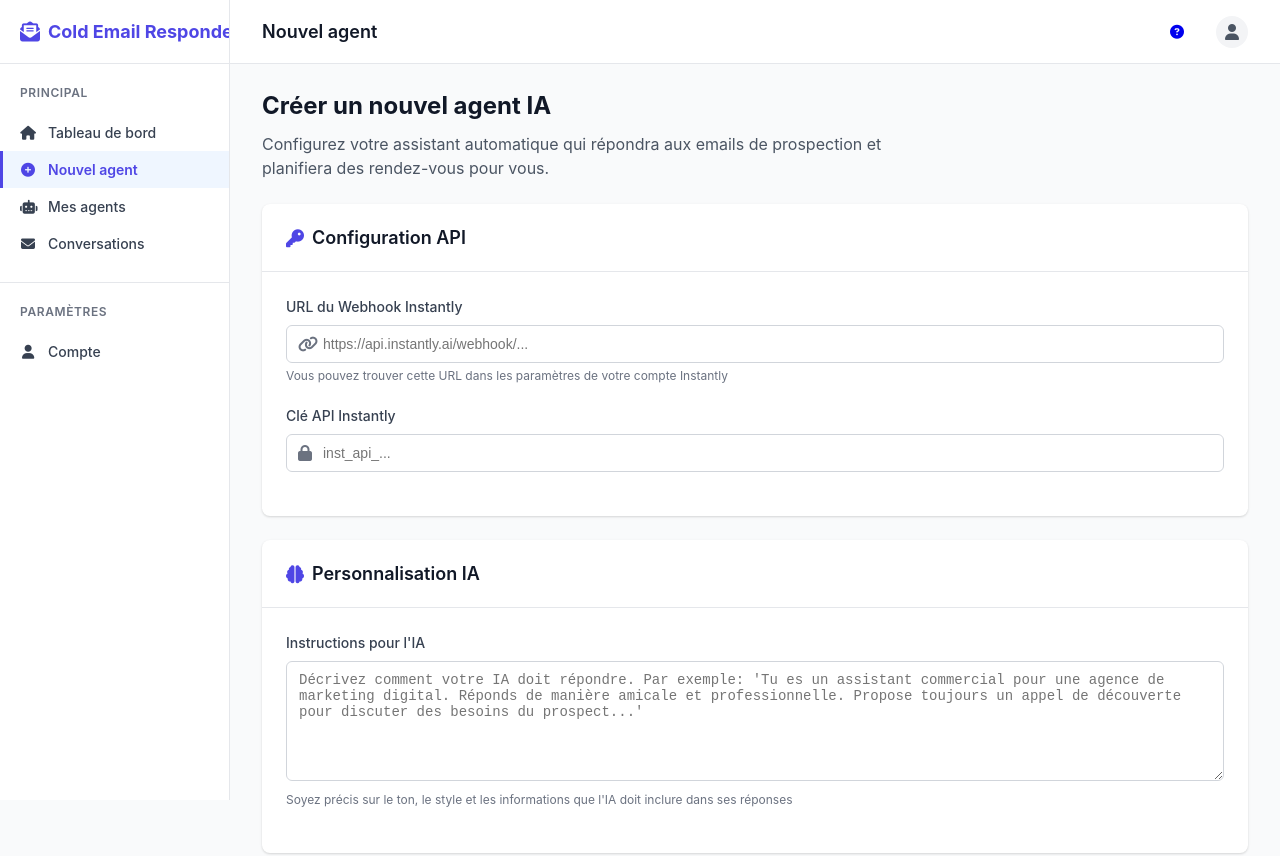
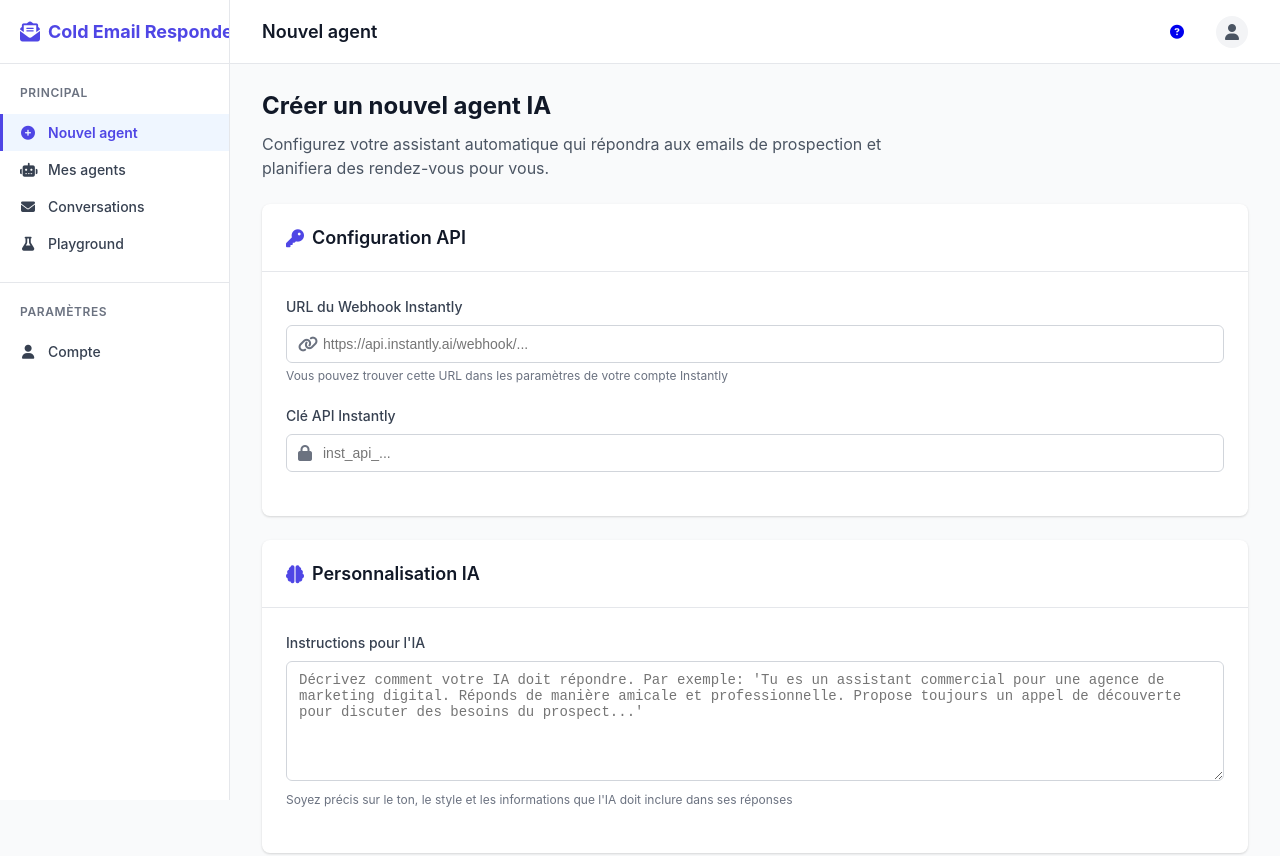
Before and after one commit to eliassaoe/saas_unlimited_lead, a plain HTML site: page index.html in a window 1280 px wide. Shown: the top 856 px of the page. Drawn offline with Linux system fonts and the light colour scheme.

Commit message:
Update index.html

```diff
--- a/index.html
+++ b/index.html
@@ -598,12 +598,7 @@
             <div class="sidebar-section">
                 <h3 class="sidebar-heading">Principal</h3>
                 <ul class="sidebar-menu">
-                    <li class="sidebar-menu-item">
-                        <a href="#" class="sidebar-menu-link">
-                            <i class="fas fa-home sidebar-menu-icon"></i>
-                            Tableau de bord
-                        </a>
-                    </li>
+                    <!-- Tableau de bord supprimé comme demandé -->
                     <li class="sidebar-menu-item">
                         <a href="#" class="sidebar-menu-link active">
                             <i class="fas fa-plus-circle sidebar-menu-icon"></i>
@@ -611,7 +606,7 @@
                         </a>
                     </li>
                     <li class="sidebar-menu-item">
-                        <a href="#" class="sidebar-menu-link">
+                        <a href="https://eliassaoe.github.io/saas_unlimited_lead/agents" class="sidebar-menu-link">
                             <i class="fas fa-robot sidebar-menu-icon"></i>
                             Mes agents
                         </a>
@@ -622,6 +617,12 @@
                             Conversations
                         </a>
                     </li>
+                    <li class="sidebar-menu-item">
+                        <a href="https://eliassaoe.github.io/saas_unlimited_lead/playground" class="sidebar-menu-link">
+                            <i class="fas fa-flask sidebar-menu-icon"></i>
+                            Playground
+                        </a>
+                    </li>
                 </ul>
             </div>
 
@@ -629,7 +630,7 @@
                 <h3 class="sidebar-heading">Paramètres</h3>
                 <ul class="sidebar-menu">
                     <li class="sidebar-menu-item">
-                        <a href="#" class="sidebar-menu-link">
+                        <a href="https://eliassaoe.github.io/saas_unlimited_lead/account" class="sidebar-menu-link">
                             <i class="fas fa-user sidebar-menu-icon"></i>
                             Compte
                         </a>
```
